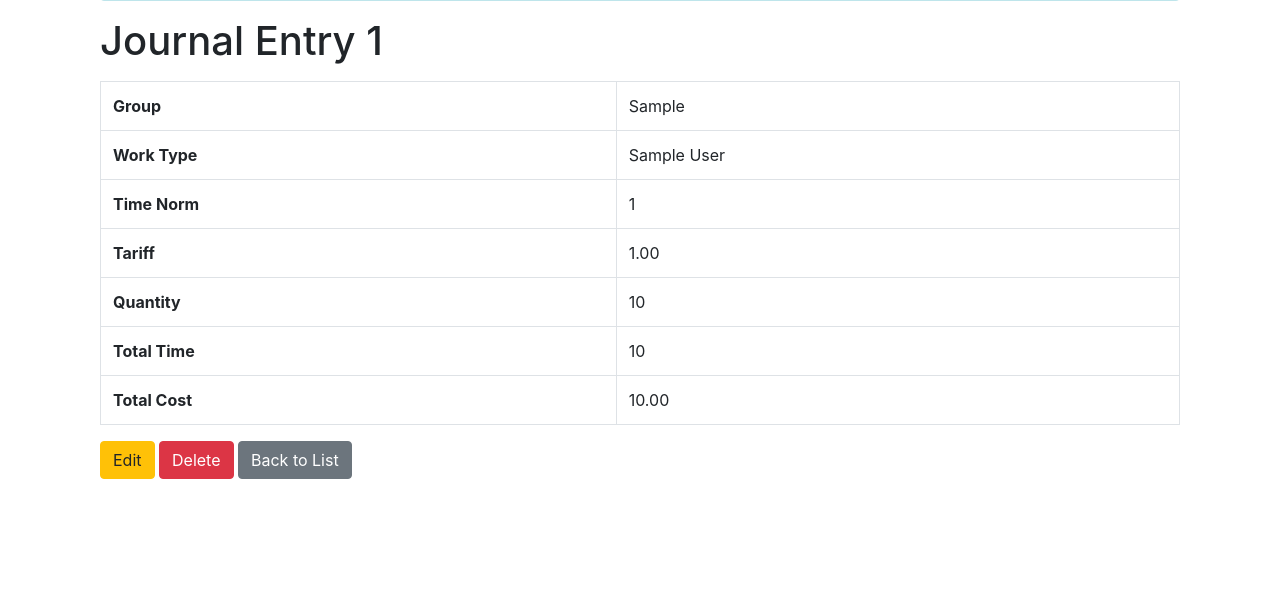
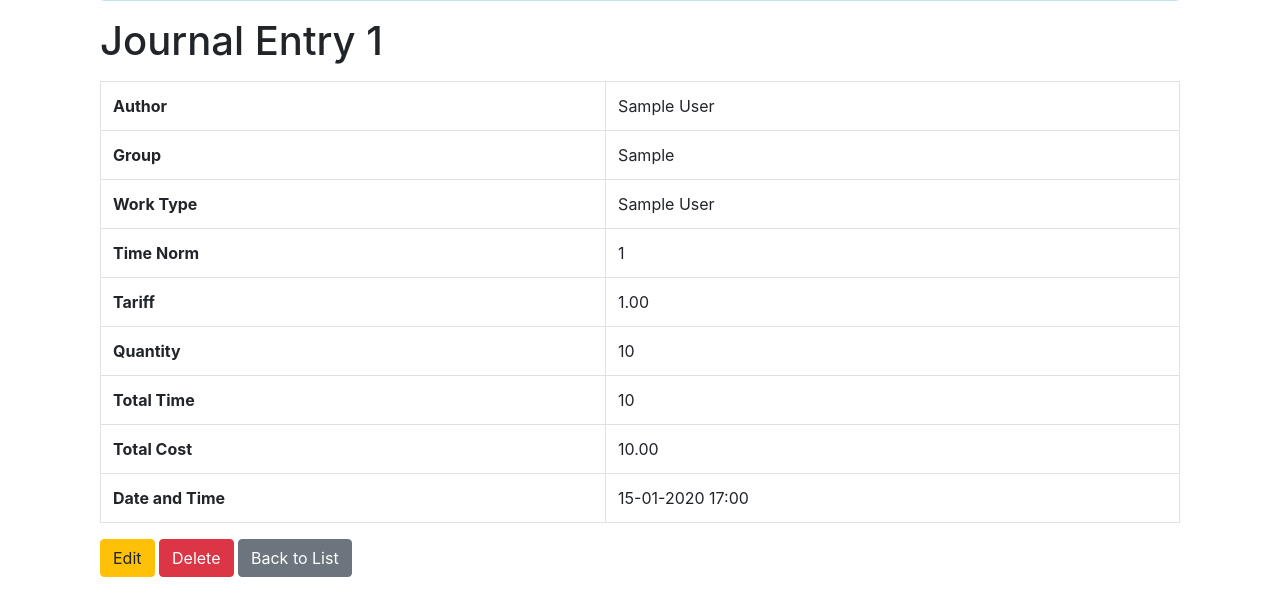
Before and after one commit to Sergey-Pashkov/MB5.2, a Django app: page /accounting/journals/1/ in a window 1280 px wide. Shown: the part 129-745 px from the top of the page. Run offline with Django 5.2, Linux system fonts and the light colour scheme; tables that the repository leaves empty hold one stand-in row (values such as "Sample post"); some libraries are stand-ins or nearby versions.

Commit message:
Добавлены поля на страницы списка операций и страницу детального просмотра

```diff
--- a/Home_button/Accounting_button/admin.py
+++ b/Home_button/Accounting_button/admin.py
@@ -194,12 +194,17 @@ class StandardOperationsJournalForm(ModelForm):
             self.add_error('quantity', ValidationError(_('Quantity cannot be zero.'), code='invalid'))
         return cleaned_data
 
+
+
+
 class StandardOperationsJournalAdmin(admin.ModelAdmin):
     form = StandardOperationsJournalForm
     list_display = ('id', 'author_name', 'client_display', 'work_type_display', 'total_time', 'total_cost', 'date')
     readonly_fields = ('author_name', 'client_display', 'group', 'work_type_display', 'time_norm', 'tariff', 'total_time', 'total_cost', 'date')
 
     def save_model(self, request, obj, form, change):
+        if not obj.author:
+            obj.author = request.user
         if form.is_valid():
             obj.save()
         else:
--- a/Home_button/Accounting_button/templates/Accounting_button/StandardOperationsJournal/journal_detail.html
+++ b/Home_button/Accounting_button/templates/Accounting_button/StandardOperationsJournal/journal_detail.html
@@ -11,6 +11,10 @@
     <h1>Journal Entry {{ journal.id }}</h1>
     <table class="table table-bordered mt-3">
         <tbody>
+            <tr>
+                <th>Author</th>
+                <td>{{ journal.author_name }}</td> <!-- Добавлено поле автор -->
+            </tr>
             <tr>
                 <th>Group</th>
                 <td>{{ journal.group }}</td>
@@ -39,6 +43,10 @@
                 <th>Total Cost</th>
                 <td>{{ journal.total_cost }}</td>
             </tr>
+            <tr>
+                <th>Date and Time</th>
+                <td>{{ journal.date|date:"d-m-Y H:i" }}</td> <!-- Добавлено поле дата и время -->
+            </tr>
         </tbody>
     </table>
     <a href="{% url 'journal_update' journal.id %}" class="btn btn-warning">Edit</a>
--- a/Home_button/Accounting_button/templates/Accounting_button/StandardOperationsJournal/journal_list.html
+++ b/Home_button/Accounting_button/templates/Accounting_button/StandardOperationsJournal/journal_list.html
@@ -11,6 +11,7 @@
         <thead class="thead-dark">
             <tr>
                 <th>ID</th>
+                <th>Author</th>
                 <th>Group</th>
                 <th>Work Type</th>
                 <th>Time Norm</th>
@@ -18,6 +19,7 @@
                 <th>Quantity</th>
                 <th>Total Time</th>
                 <th>Total Cost</th>
+                <th>Date and Time</th> <!-- Добавлено поле дата и время -->
                 <th>Actions</th>
             </tr>
         </thead>
@@ -25,6 +27,7 @@
             {% for journal in journals %}
             <tr>
                 <td>{{ journal.id }}</td>
+                <td>{{ journal.author_name }}</td>
                 <td>{{ journal.group }}</td>
                 <td>{{ journal.work_type }}</td>
                 <td>{{ journal.time_norm }}</td>
@@ -32,6 +35,7 @@
                 <td>{{ journal.quantity }}</td>
                 <td>{{ journal.total_time }}</td>
                 <td>{{ journal.total_cost }}</td>
+                <td>{{ journal.date|date:"d-m-Y H:i" }}</td> <!-- Форматированное отображение даты и времени -->
                 <td>
                     <a href="{% url 'journal_detail' journal.id %}" class="btn btn-info btn-sm">View</a>
                     <a href="{% url 'journal_update' journal.id %}" class="btn btn-warning btn-sm">Edit</a>
```
